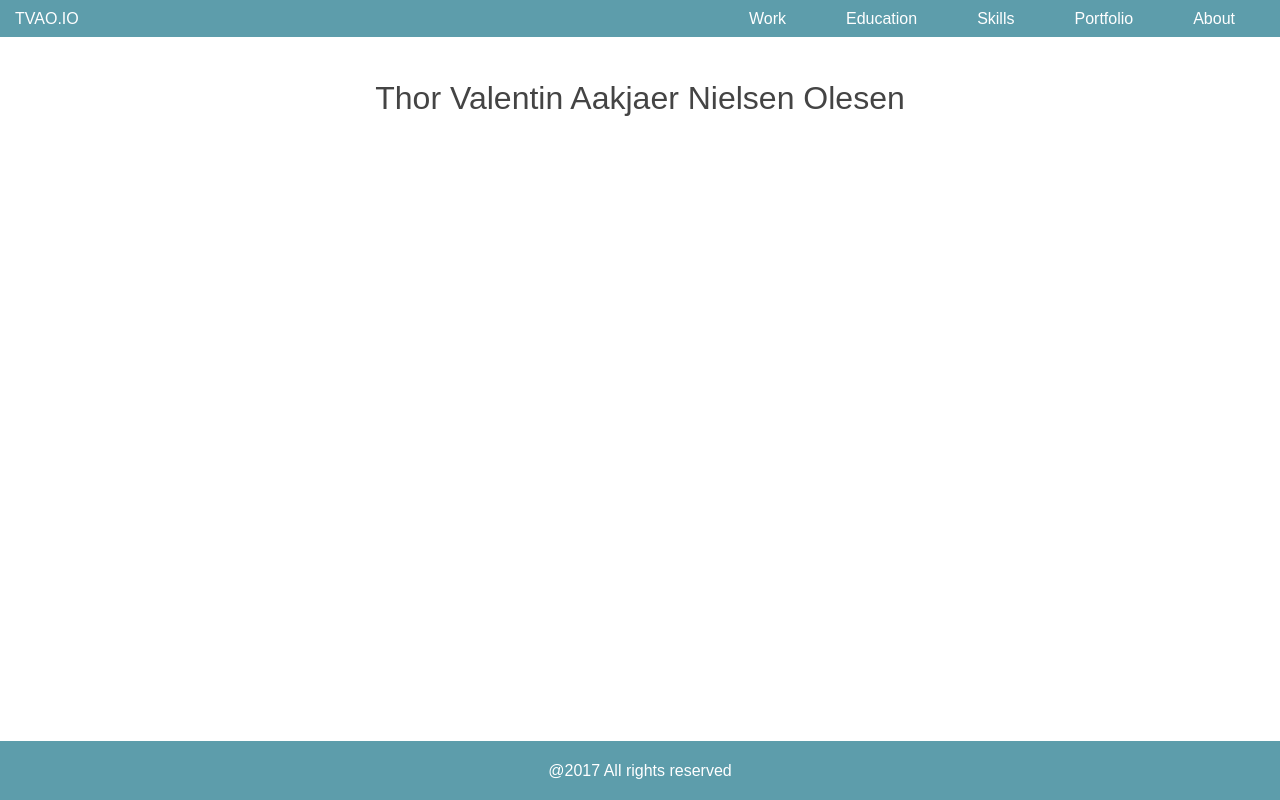
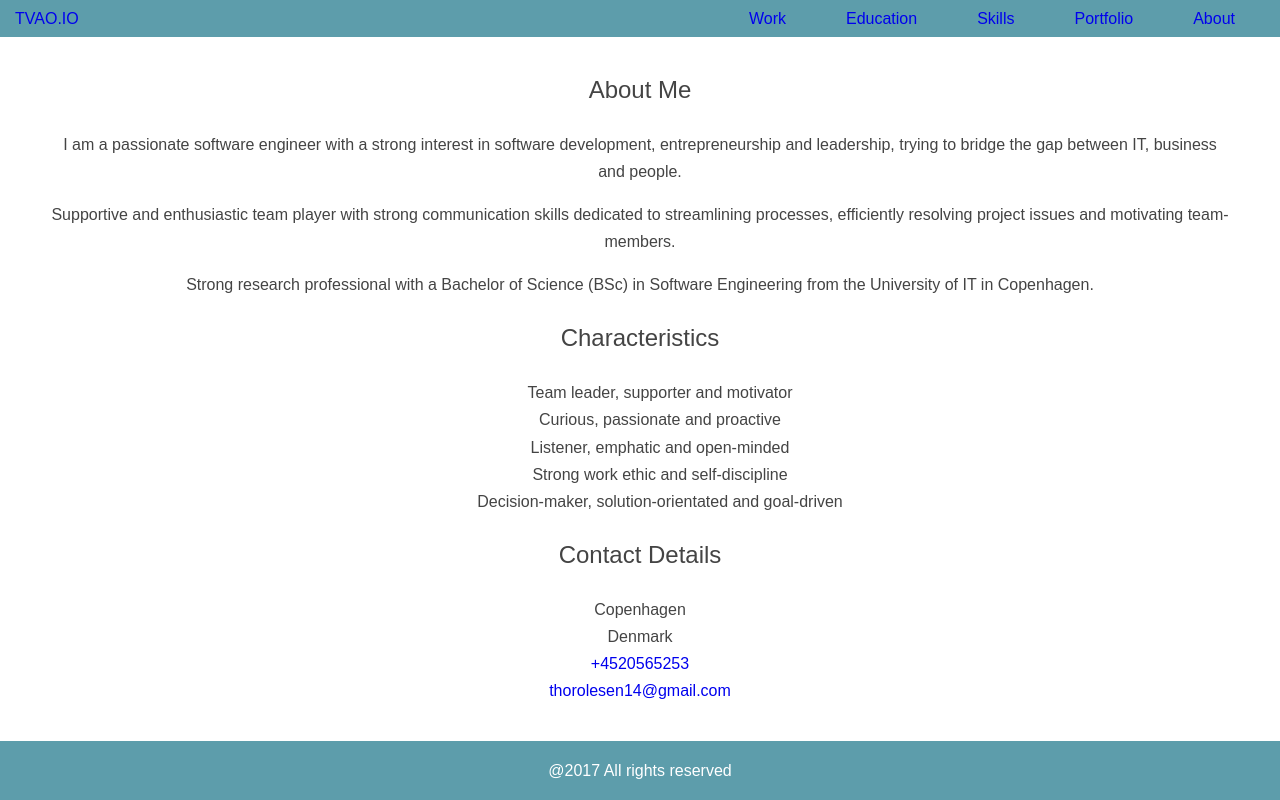
Before and after one commit to TVAO/tvano.github.io, a React (Create React App) app: page /about in a window 1280 px wide. Built offline with nearby package versions, Linux system fonts and the light colour scheme.

Commit message:
First draft of about section done.

```diff
--- a/src/components/About.js
+++ b/src/components/About.js
@@ -3,8 +3,48 @@ import '../styles/about.css';
 
 const About = ({props}) => (
 
-  <h1> {props.basics.name} </h1>
+  <section id="about">
 
+    <div className="row">
+      <h2> About Me </h2>
+      {props.content.summary.map((content, index) => {
+        return (
+          <p key={index}>
+            {content}
+          </p>
+        );
+      })}
+    </div>
+
+    <div className="row" id="traits">
+      <h2> Characteristics </h2>
+      <ol>
+        {props.content.characteristics.map((trait, index) => {
+          return (
+            <li key={index}> {trait} </li>
+          );
+        })}
+      </ol>
+    </div>
+
+    <div className="row">
+      <h2> Contact Details </h2>
+      <p className="address">
+        <span>{props.content.location.region}</span>
+        <br/>
+        <span>{props.content.location.countryCode}</span>
+        <br/>
+        <a href={'skype:' + props.content.phone}>
+          <span>{props.content.phone}</span>
+        </a>
+        <br/>
+        <a href={"mailto:" + props.content.email}>
+          <span>{props.content.email}</span>
+        </a>
+      </p>
+    </div>
+
+  </section>
 );
 
 export default About;
--- a/src/data/resume.json
+++ b/src/data/resume.json
@@ -1,20 +1,33 @@
 {
-    "basics": {
+    "content": {
         "name": "Thor Valentin Aakjaer Nielsen Olesen",
         "label": "Software Developer",
         "picture": "Thor.img",
         "email": "thorolesen14@gmail.com",
-        "phone": "20 56 52 53",
+        "phone": "+4520565253",
         "website": "https://tvao.github.io",
         "summary": [
-            "<SUMMARY_1>",
-            "<SUMMARY_2>",
-            "<SUMMARY_3>"
+          "I am a passionate software engineer with a strong interest in software development, entrepreneurship and leadership, trying to bridge the gap between IT, business and people.",
+          "Supportive and enthusiastic team player with strong communication skills dedicated to streamlining processes, efficiently resolving project issues and motivating team-members.",
+          "Strong research professional with a Bachelor of Science (BSc) in Software Engineering from the University of IT in Copenhagen."
+        ],
+        "skills": [
+          "Skilled in C#, F#, ASP .NET Core and Java (including Android app development).",
+          "Strong learning interest in web development including Javascript (React and Elm) and Python (Flask, Elixir).",
+          "Thorough hands-on experience with object-oriented programming (OOP), functional programming, testing (unit and integration) and IT project management (i.e. Agile and Scrum).",
+          "Experienced teaching assistant with a demonstrated history in functional programming and IT project management."
+        ],
+        "characteristics" : [
+          "Team leader, supporter and motivator",
+          "Curious, passionate and proactive",
+          "Listener, emphatic and open-minded",
+          "Strong work ethic and self-discipline",
+          "Decision-maker, solution-orientated and goal-driven"
         ],
         "location": {
             "postalCode": "2720",
             "city": "Vanloese",
-            "countryCode": "DK",
+            "countryCode": "Denmark",
             "region": "Copenhagen"
         },
         "profiles": [
--- a/src/styles/About.css
+++ b/src/styles/About.css
@@ -0,0 +1,4 @@
+
+#traits li {
+  display: block;
+}
--- a/src/styles/Header.css
+++ b/src/styles/Header.css
@@ -8,7 +8,7 @@ ul {
 
 a {
     text-decoration: none !important;
-    color: white;
+
     padding: 0px 10px;
 }
 
--- a/src/styles/index.css
+++ b/src/styles/index.css
@@ -2,5 +2,4 @@ body {
   margin: 0;
   padding: 0;
   font-family: sans-serif;
-    background-color: white;
 }
```
